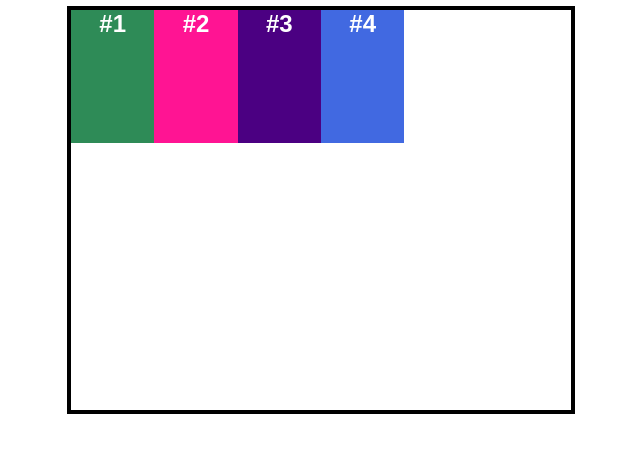
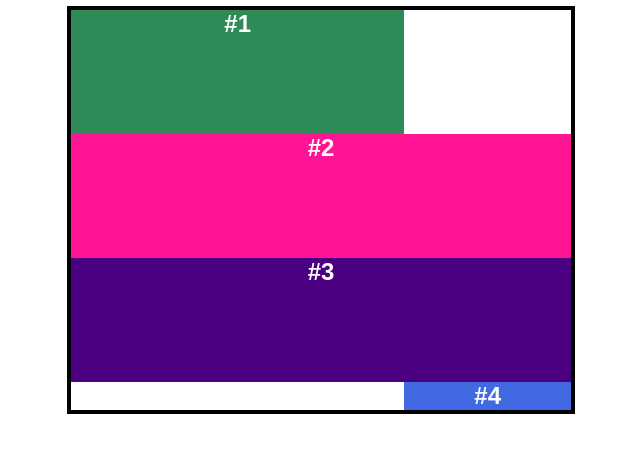
Before and after one commit to NEBULA1978/grid, a plain HTML site: page index.html in a window 1280 px wide. Shown: the whole page, without its empty margins (319-959 px from the left). Drawn offline with Linux system fonts and the light colour scheme.

Commit message:
cambio el posicionamiento por lineas de columnas

```diff
--- a/style.css
+++ b/style.css
@@ -37,13 +37,18 @@ body{
 
 .element-1{
     background-color: seagreen;
+
+    grid-column: 1/5;
 }
 .element-2{
     background-color: deeppink;
+    grid-column: 1/7;
 }
 .element-3{
     background-color: indigo;
+    grid-column: 1/7;
 }
 .element-4{
     background-color: royalblue;
+    grid-column: 5/7;
 }
```
